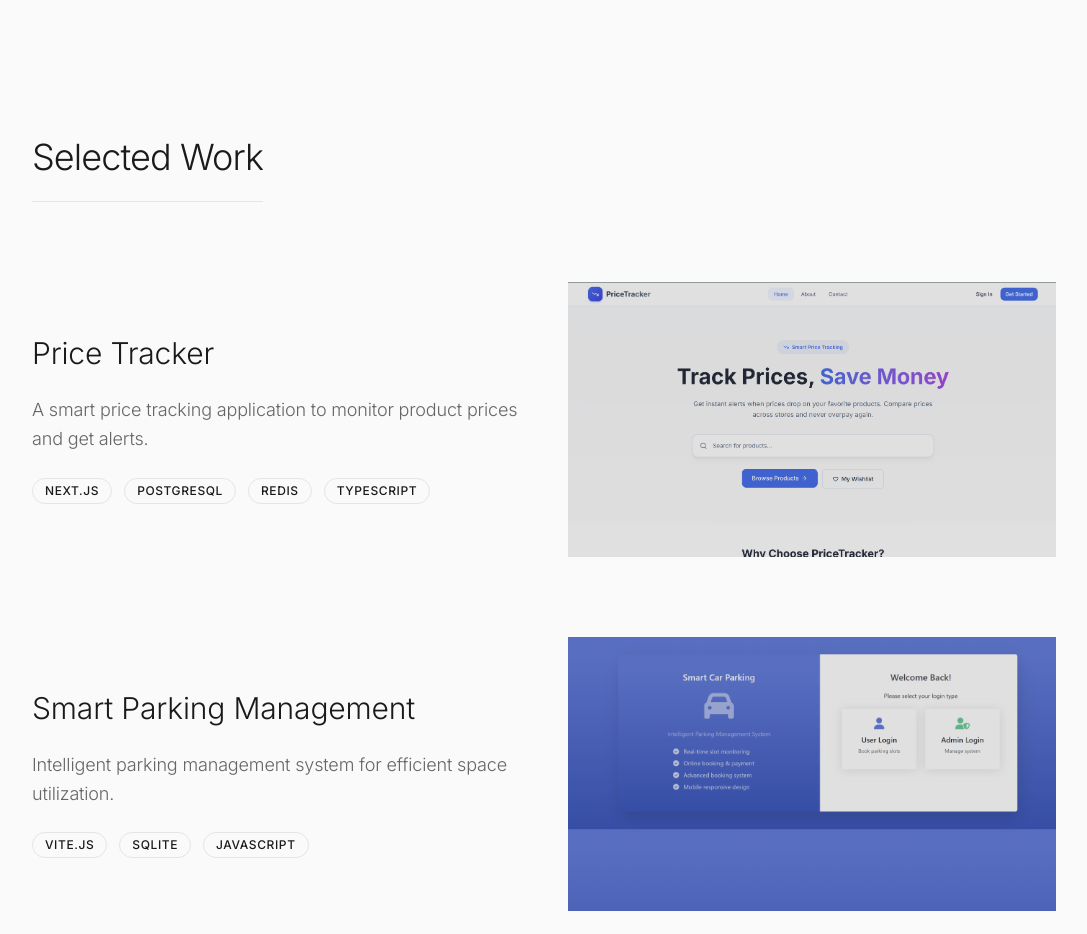
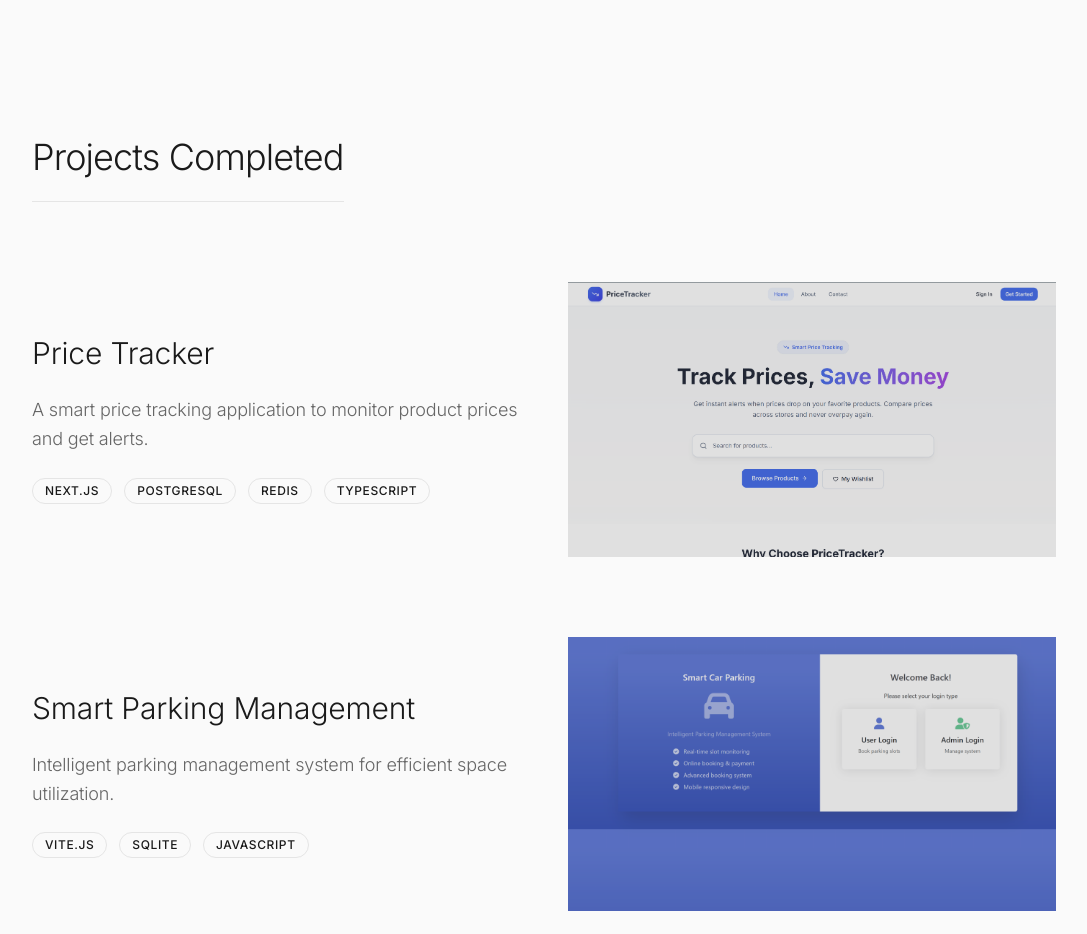
Before and after one commit to samdani-x/samdani, a Next.js app: page /samdani/ in a window 1280 px wide. Shown: the part 2360-3294 px from the top of the page, without its empty margins (96-1183 px from the left). Built offline with nearby package versions, Linux system fonts and the light colour scheme.

Commit message:
Update section title and add live URLs

```diff
--- a/components/Projects.tsx
+++ b/components/Projects.tsx
@@ -9,14 +9,14 @@ export default function Projects() {
       title: 'Price Tracker',
       description: 'A smart price tracking application to monitor product prices and get alerts.',
       tech: ['Next.js', 'PostgreSQL', 'Redis', 'TypeScript'],
-      link: '#',
+      link: 'https://pricev2.vercel.app/',
       image: '/samdani/price_tkr.png'
     },
     {
       title: 'Smart Parking Management',
       description: 'Intelligent parking management system for efficient space utilization.',
       tech: ['Vite.js', 'SQLite', 'JavaScript'],
-      link: '#',
+      link: 'https://smart-parking.minhajul0152.workers.dev/',
       image: '/samdani/parkign.png'
     },
   ];
@@ -27,7 +27,7 @@ export default function Projects() {
         <Reveal>
           <div className="mb-20">
             <h2 className="text-3xl md:text-4xl font-light tracking-tight text-[var(--foreground)] mb-6">
-              Selected Work
+              Projects Completed
             </h2>
             <div className="h-px w-full bg-[var(--border)]" />
           </div>
```
